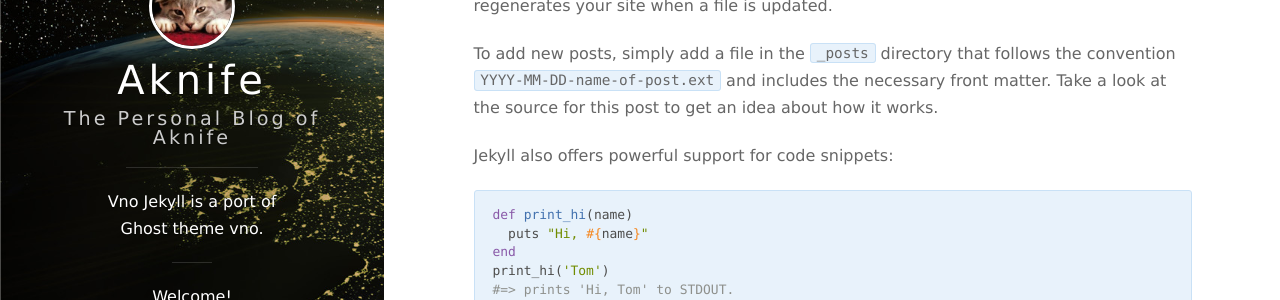
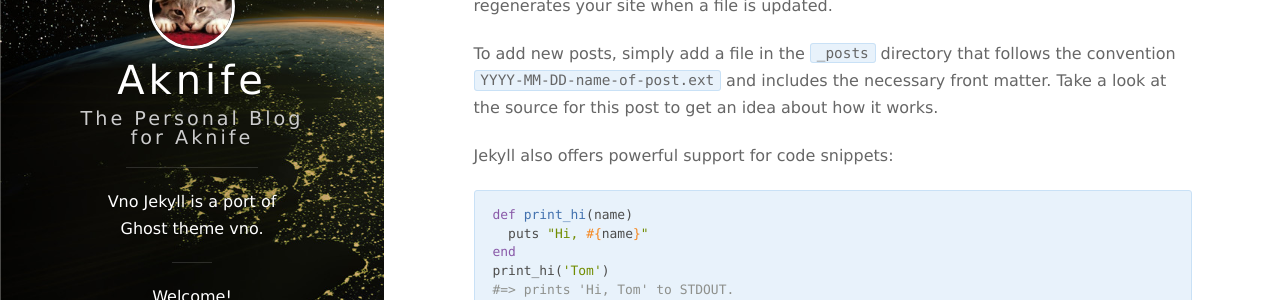
Before and after one commit to Aknifejackzhmolong/Aknifejackzhmolong.github.io, a Jekyll site: the page built from _posts/2016-02-15-sample-post.markdown, in a window 1280 px wide. Shown: the part 230-530 px from the top of the page. Built offline with Jekyll 4.4.1, drawn with Linux system fonts in a browser that asks for light colours; nearby versions of some CDN libraries; comment, search, counter and statistics services are not loaded.

Commit message:
Update _config.yml

```diff
--- a/_config.yml
+++ b/_config.yml
@@ -1,6 +1,6 @@
 # Basic
 title: Aknife
-subtitle: The Personal Blog of Aknife
+subtitle: The Personal Blog for Aknife
 welcome_message: <a href="#" target="_blank">Welcome!</a>
 description: Vno Jekyll is a port of Ghost theme vno.
 creator: <a href="http://onev.cat">@onevcat</a>
```
